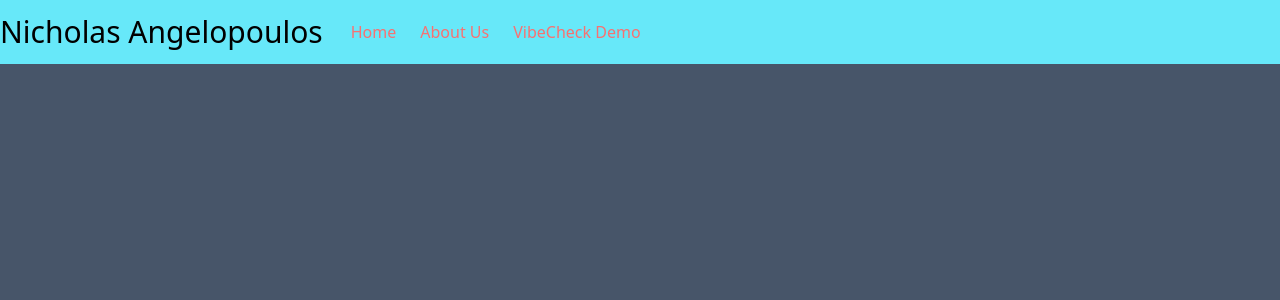
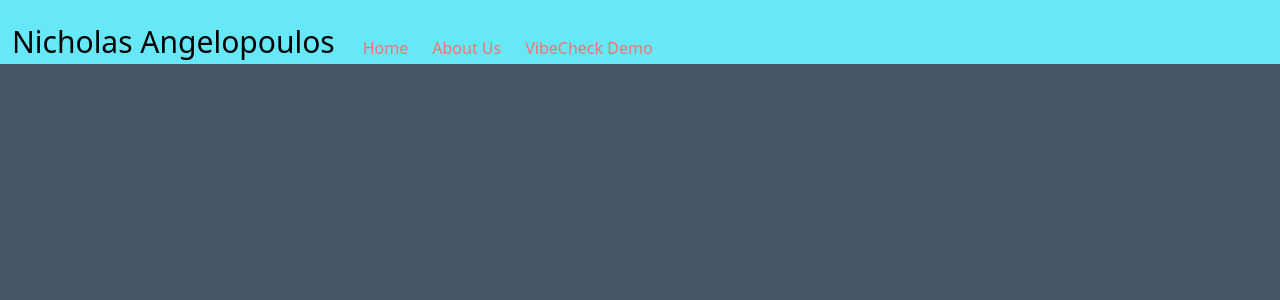
Before and after one commit to NickyAngel/portfolio, a Next.js app: page / in a window 1280 px wide. Shown: the top 300 px of the page. Built offline with nearby package versions, Linux system fonts and the light colour scheme.

Commit message:
navbar now highlighting whole height on hover

```diff
--- a/components/NavItem.js
+++ b/components/NavItem.js
@@ -1,10 +1,7 @@
 import Link from "next/link";
-const NavItem = ({ text, href, active }) => {
+const NavItem = ({ text, href }) => {
   return (
-    <Link
-      href={href}
-      className=" px-3 text-red-400 hover:bg-cyan-700 "
-    >
+    <Link href={href} className="px-3 text-red-400 ">
       {text}
     </Link>
   );
--- a/components/Navbar.js
+++ b/components/Navbar.js
@@ -13,15 +13,15 @@ const Navbar = () => {
   const [activeIdx, setActiveIdx] = useState(-1);
 
   return (
-    <header className="fixed h-16 min-w-full bg-cyan-300">
-      <nav className="flex min-h-full flex-row items-center ">
-        <Link href={"/"} className=" min-h-full text-3xl">
+    <header className="fixed flex h-16 min-w-full flex-row items-center bg-cyan-300">
+      <nav className="flex min-h-full flex-row items-end px-3">
+        <Link href={"/"} className=" flex min-h-full items-end pb-1 text-3xl">
           <h1 className="min-h-full text-3xl">Nicholas Angelopoulos</h1>
         </Link>
-        <div className="flex  h-full flex-row px-4">
+        <div className="flex min-h-full flex-row px-4">
           {MENU_LIST.map((menu, idx) => (
             <div
-              className="min-h-full "
+              className="flex h-16 items-end pb-1 hover:cursor-pointer hover:bg-cyan-700 "
               onClick={() => {
                 setActiveIdx(idx);
                 setNavActive(false);
@@ -38,4 +38,3 @@ const Navbar = () => {
 };
 
 export default Navbar;
-// px-2 py-3.5
```
